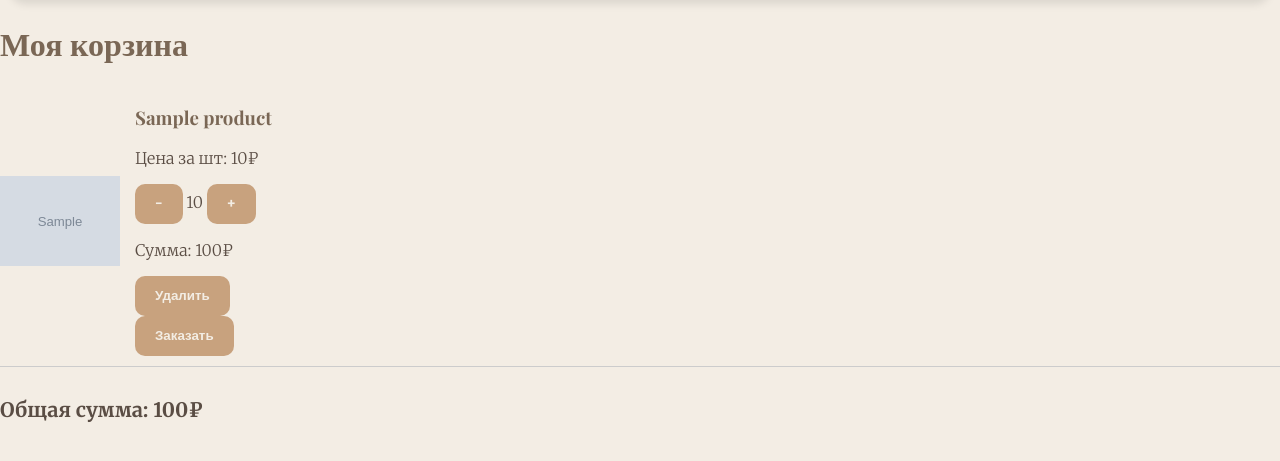
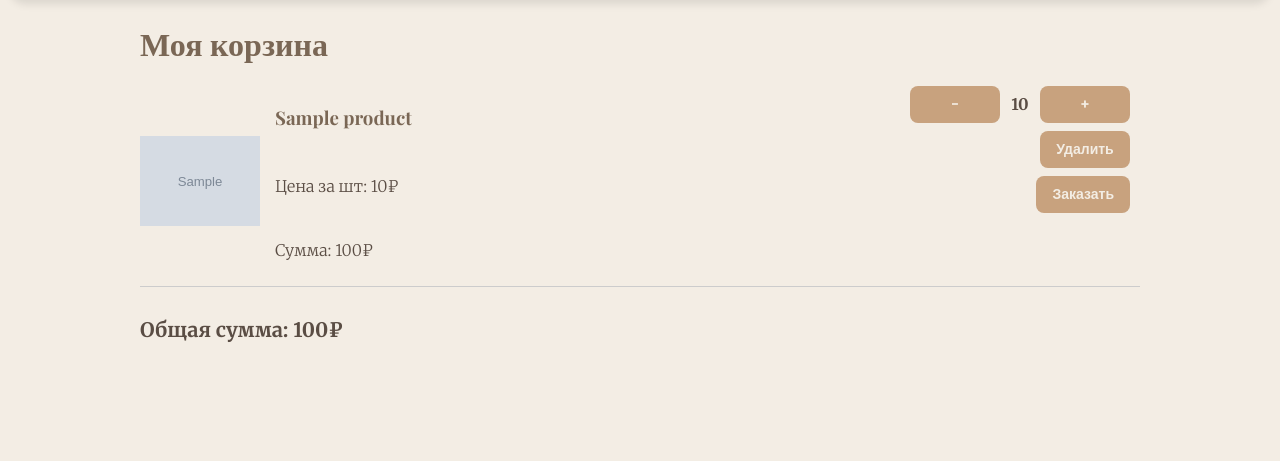
Before and after one commit to Crucio-o/pr, a PHP site: page /set_of_products.php in a window 1280 px wide. Shown: the part 90-551 px from the top of the page. Run offline with PHP 8.4, Linux system fonts and the light colour scheme; the visitor is signed in with stand-in values (Sample User, id 1); tables that the repository leaves empty or names only in its code hold one stand-in row (values such as "Sample post"); grey boxes marked "Sample" are stand-in pictures.

Commit message:
Update style-set.css

```diff
--- a/styles/style-set.css
+++ b/styles/style-set.css
@@ -69,6 +69,13 @@ nav ul li a:hover {
     background: #e0e0e0;
 }
 
+.main-content {
+    max-width: 1000px;
+    margin: 0 auto;
+    padding: 0 20px;
+}
+
+
 .menu-button {
     display: none;
     margin-left: auto;
@@ -135,6 +142,12 @@ nav ul li a:hover {
 
 .item-info {
     flex-grow: 1;
+    display: flex;
+    flex-direction: column;
+    justify-content: space-between;
+    gap: 12px;
+    position: relative;
+    padding-right: 220px;
 }
 
 .total {
@@ -142,3 +155,41 @@ nav ul li a:hover {
     font-weight: bold;
     margin-top: 30px;
 }
+
+.quantity-form,
+.delete-form,
+.order-form {
+    position: absolute;
+    right: 10px;
+    display: flex;
+    align-items: center;
+    gap: 8px;
+}
+
+.quantity-form {
+    top: 0;
+}
+
+.delete-form {
+    top: 45px;
+}
+
+.order-form {
+    top: 90px;
+}
+
+.quantity-form span {
+    min-width: 24px;
+    text-align: center;
+    font-weight: bold;
+}
+
+.quantity-form button,
+.delete-form button,
+.order-form button {
+    padding: 8px 16px;
+    border-radius: 8px;
+    font-size: 14px;
+    white-space: nowrap;
+    min-width: 90px;
+}
```
